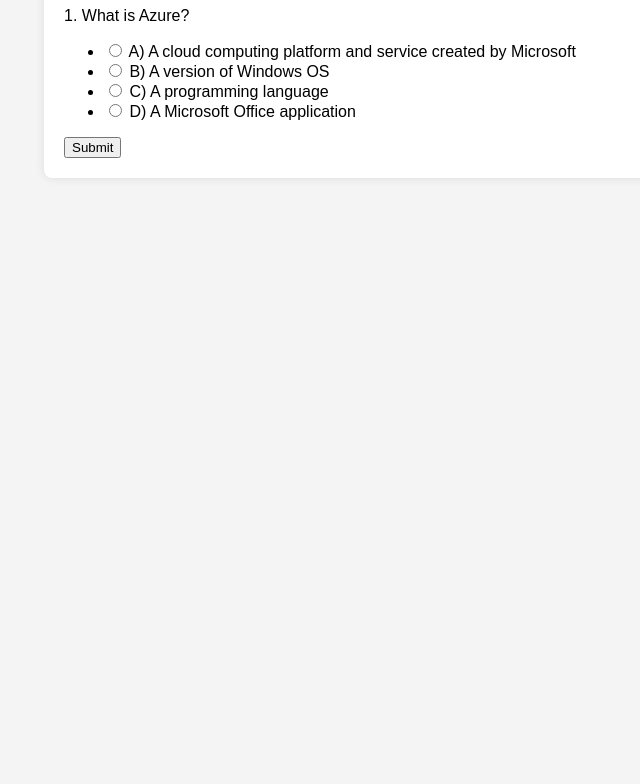
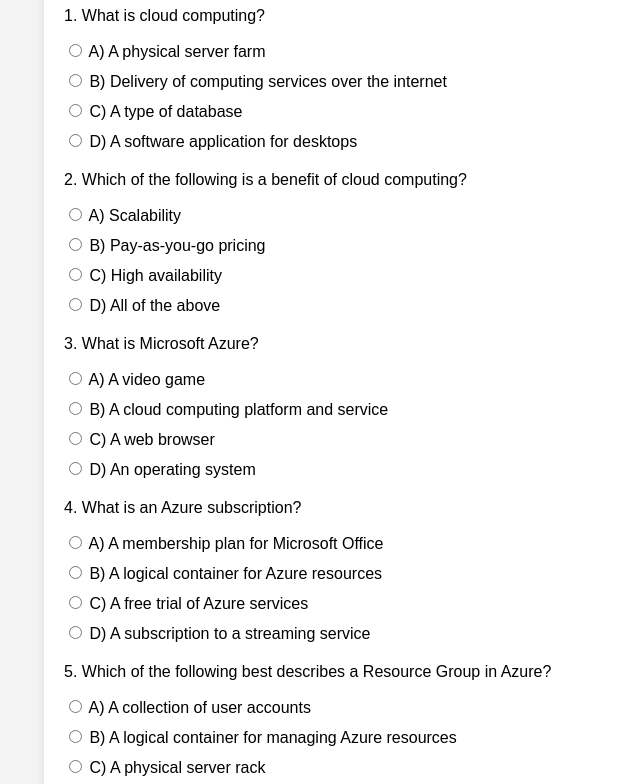
Before and after one commit to srkreddyg9/azurequiz, a plain HTML site: page quiz1.html in a window 1280 px wide. Shown: the part 113-897 px from the top of the page, without its empty margins (276-916 px from the left). Before the commit the page ends 800 px from the top, so only its background shows below. Drawn offline with Linux system fonts and the light colour scheme.

Commit message:
Update quiz1.html

```diff
--- a/quiz1.html
+++ b/quiz1.html
@@ -3,14 +3,13 @@
 <head>
     <meta charset="UTF-8">
     <meta name="viewport" content="width=device-width, initial-scale=1.0">
-    <title>Quiz 1: Azure Fundamentals</title>
+    <title>Quiz 1: Azure Basics</title>
     <style>
-        /* You can reuse the styles from index.html or customize them */
         body {
             font-family: Arial, sans-serif;
+            background-color: #f4f4f4;
             margin: 0;
             padding: 20px;
-            background-color: #f4f4f4;
         }
         .quiz-container {
             max-width: 600px;
@@ -23,21 +22,90 @@
         h1 {
             text-align: center;
         }
-        /* Add other styles as needed */
+        .question {
+            margin-bottom: 20px;
+        }
+        .options {
+            list-style-type: none;
+            padding: 0;
+        }
+        .options li {
+            margin: 10px 0;
+        }
+        .btn {
+            display: block;
+            width: 100%;
+            padding: 10px;
+            background-color: #28a745;
+            color: #fff;
+            border: none;
+            border-radius: 5px;
+            cursor: pointer;
+            font-size: 16px;
+        }
+        .btn:hover {
+            background-color: #218838;
+        }
+        .result {
+            margin: 20px 0;
+            font-weight: bold;
+            font-size: 18px;
+            text-align: center;
+        }
     </style>
 </head>
 <body>
 
 <div class="quiz-container">
-    <h1>Quiz 1: Azure Fundamentals</h1>
+    <h1>Quiz 1: Azure Basics</h1>
 
     <div class="question">
-        <p>1. What is Azure?</p>
+        <p>1. What is cloud computing?</p>
         <ul class="options">
-            <li><input type="radio" name="q1" value="a"> A) A cloud computing platform and service created by Microsoft</li>
-            <li><input type="radio" name="q1" value="b"> B) A version of Windows OS</li>
-            <li><input type="radio" name="q1" value="c"> C) A programming language</li>
-            <li><input type="radio" name="q1" value="d"> D) A Microsoft Office application</li>
+            <li><input type="radio" name="q1" value="a"> A) A physical server farm</li>
+            <li><input type="radio" name="q1" value="b"> B) Delivery of computing services over the internet</li>
+            <li><input type="radio" name="q1" value="c"> C) A type of database</li>
+            <li><input type="radio" name="q1" value="d"> D) A software application for desktops</li>
+        </ul>
+    </div>
+
+    <div class="question">
+        <p>2. Which of the following is a benefit of cloud computing?</p>
+        <ul class="options">
+            <li><input type="radio" name="q2" value="a"> A) Scalability</li>
+            <li><input type="radio" name="q2" value="b"> B) Pay-as-you-go pricing</li>
+            <li><input type="radio" name="q2" value="c"> C) High availability</li>
+            <li><input type="radio" name="q2" value="d"> D) All of the above</li>
+        </ul>
+    </div>
+
+    <div class="question">
+        <p>3. What is Microsoft Azure?</p>
+        <ul class="options">
+            <li><input type="radio" name="q3" value="a"> A) A video game</li>
+            <li><input type="radio" name="q3" value="b"> B) A cloud computing platform and service</li>
+            <li><input type="radio" name="q3" value="c"> C) A web browser</li>
+            <li><input type="radio" name="q3" value="d"> D) An operating system</li>
+        </ul>
+    </div>
+
+    <div class="question">
+        <p>4. What is an Azure subscription?</p>
+        <ul class="options">
+            <li><input type="radio" name="q4" value="a"> A) A membership plan for Microsoft Office</li>
+            <li><input type="radio" name="q4" value="b"> B) A logical container for Azure resources</li>
+            <li><input type="radio" name="q4" value="c"> C) A free trial of Azure services</li>
+            <li><input type="radio" name="q4" value="d"> D) A subscription to a streaming service</li>
+        </ul>
+    </div>
+
+    <div class="question">
+        <p>5. Which of the following best describes a Resource Group in Azure?</p>
+        <ul class="options">
+            <li><input type="radio" name="q5" value="a"> A) A collection of user accounts</li>
+            <li><input type="radio" name="q5" value="b"> B) A logical container for managing Azure resources</li>
+            <li><input type="radio" name="q5" value="c"> C) A physical server rack</li>
+            <li><input type="radio" name="q5" value="d"> D) A group of virtual machines</li>
         </ul>
     </div>
 
@@ -48,7 +116,7 @@
 
 <script>
     function checkAnswers() {
-        const correctAnswers = ['a'];
+        const correctAnswers = ['b', 'd', 'b', 'b', 'b'];
         let score = 0;
 
         correctAnswers.forEach((answer, index) => {
```
